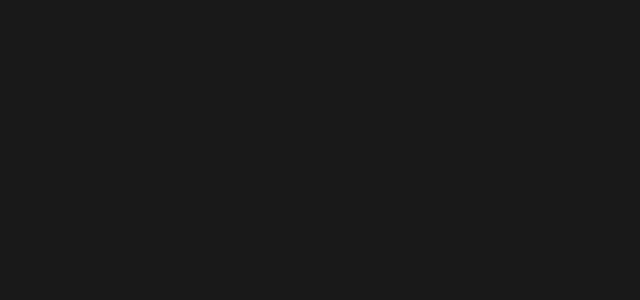
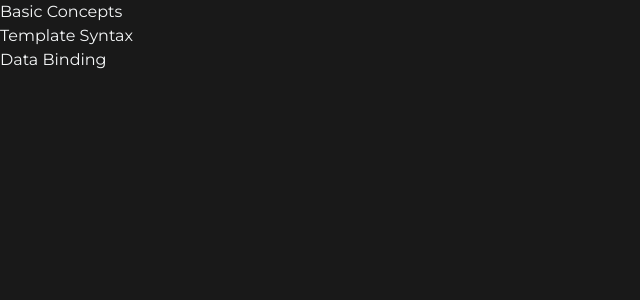
Before and after one commit to dev-jLagunas/vue-textual-tutorial, a Vue app: page /basic-concepts in a window 1280 px wide. Before the commit this address had no page. Shown: the top 300 px of the page, without its empty margins (0-640 px from the left). Built offline with nearby package versions, Linux system fonts and the light colour scheme.

Commit message:
feat(routes): set up routing to categories and subcategories

```diff
--- /dev/null
+++ b/src/components/BasicConceptsSubComponents/DataBinding.vue
@@ -0,0 +1,5 @@
+<script setup></script>
+
+<template>
+  <h1>Data Binding Vue</h1>
+</template>
--- /dev/null
+++ b/src/components/BasicConceptsSubComponents/TemplateSyntax.vue
@@ -0,0 +1,5 @@
+<script setup></script>
+
+<template>
+  <h1>template syntax component here</h1>
+</template>
--- a/src/components/HomeViewSubComponents/HomeVueConcepts.vue
+++ b/src/components/HomeViewSubComponents/HomeVueConcepts.vue
@@ -8,6 +8,7 @@
     description:
       "Introduction to Vue, setting up the development environment, and creating a Vue project with the Vue CLI.",
     textColorClass: "text-blue-500",
+    link: "/getting-started",
   },
   {
     id: 2,
@@ -15,6 +16,7 @@
     description:
       "Covers the Vue instance, template syntax, data binding, conditional rendering, list rendering, and event handling.",
     textColorClass: "text-green-500",
+    link: "/basic-concepts",
   },
   {
     id: 3,
@@ -22,6 +24,7 @@
     description:
       "Learn about data properties, methods, computed properties, and watchers.",
     textColorClass: "text-red-500",
+    link: "/reactivity-system",
   },
   {
     id: 4,
@@ -29,6 +32,7 @@
     description:
       "Creating and registering components, parent-child communication, and using slots.",
     textColorClass: "text-yellow-500",
+    link: "/components-info",
   },
   {
     id: 5,
@@ -121,10 +125,12 @@
     <ul class="flex flex-col gap-3">
       <li v-for="concept in vueConceptsList" :key="concept.id" class="">
         <h2 class="font-semibold">
-          <i
-            :class="['fa-solid fa-angles-right pr-2', concept.textColorClass]"
-          ></i
-          >{{ concept.title }}
+          <router-link :to="concept.link">
+            <i
+              :class="['fa-solid fa-angles-right pr-2', concept.textColorClass]"
+            ></i
+            >{{ concept.title }}
+          </router-link>
         </h2>
         <p class="custom-paragraph-styles">{{ concept.description }}</p>
       </li>
--- a/src/router/index.js
+++ b/src/router/index.js
@@ -1,4 +1,18 @@
 import { createRouter, createWebHistory } from "vue-router";
+
+const HomeView = () => import("@/views/HomeView.vue");
+const GettingStartedView = () =>
+  import("@/views/GettingStarted/GettingStartedView.vue");
+const BasicConceptsView = () =>
+  import("@/views/BasicConcepts/BasicConceptsView.vue");
+const ReactivitySystemView = () =>
+  import("@/views/ReactivitySystem/ReactivitySystemView.vue");
+const ComponentsInfoView = () =>
+  import("@/views/ComponentsInfo/ComponentsInfoView.vue");
+const TemplateSyntax = () =>
+  import("@/components/BasicConceptsSubComponents/TemplateSyntax.vue");
+const DataBinding = () =>
+  import("@/components/BasicConceptsSubComponents/DataBinding.vue");
 
 const router = createRouter({
   history: createWebHistory(import.meta.env.BASE_URL),
@@ -6,7 +20,37 @@
     {
       path: "/",
       name: "Home",
-      component: () => import("../views/HomeView.vue"),
+      component: HomeView,
+    },
+    {
+      path: "/getting-started",
+      name: "GettingStarted",
+      component: GettingStartedView,
+    },
+    {
+      path: "/basic-concepts",
+      name: "BasicConcepts",
+      component: BasicConceptsView,
+    },
+    {
+      path: "/basic-concepts/template-syntax",
+      name: "TemplateSyntax",
+      component: TemplateSyntax,
+    },
+    {
+      path: "/basic-concepts/data-binding",
+      name: "DataBinding",
+      component: DataBinding,
+    },
+    {
+      path: "/reactivity-system",
+      name: "ReactivitySystem",
+      component: ReactivitySystemView,
+    },
+    {
+      path: "/components-info",
+      name: "ComponentsInfo",
+      component: ComponentsInfoView,
     },
   ],
 });
--- /dev/null
+++ b/src/views/BasicConcepts/BasicConceptsView.vue
@@ -0,0 +1,24 @@
+<script setup>
+import { ref } from "vue";
+
+const subcategories = ref([
+  {
+    id: 1,
+    title: "Template Syntax",
+    link: { name: "TemplateSyntax" },
+  },
+  {
+    id: 2,
+    title: "Data Binding",
+    link: { name: "DataBinding" },
+  },
+]);
+</script>
+<template>
+  <h3>Basic Concepts</h3>
+  <ul>
+    <li v-for="subcategory in subcategories" :key="subcategory.id">
+      <router-link :to="subcategory.link">{{ subcategory.title }}</router-link>
+    </li>
+  </ul>
+</template>
--- /dev/null
+++ b/src/views/ComponentsInfo/ComponentsInfoView.vue
@@ -0,0 +1,5 @@
+<script setup></script>
+
+<template>
+  <h3>Components Info test</h3>
+</template>
--- /dev/null
+++ b/src/views/GettingStarted/GettingStartedView.vue
@@ -0,0 +1,7 @@
+<script setup></script>
+
+<template>
+  <ul>
+    <li>Intro to Vue</li>
+  </ul>
+</template>
--- /dev/null
+++ b/src/views/ReactivitySystem/ReactivitySystemView.vue
@@ -0,0 +1,5 @@
+<script setup></script>
+
+<template>
+  <h3>Reactivity test</h3>
+</template>
```
